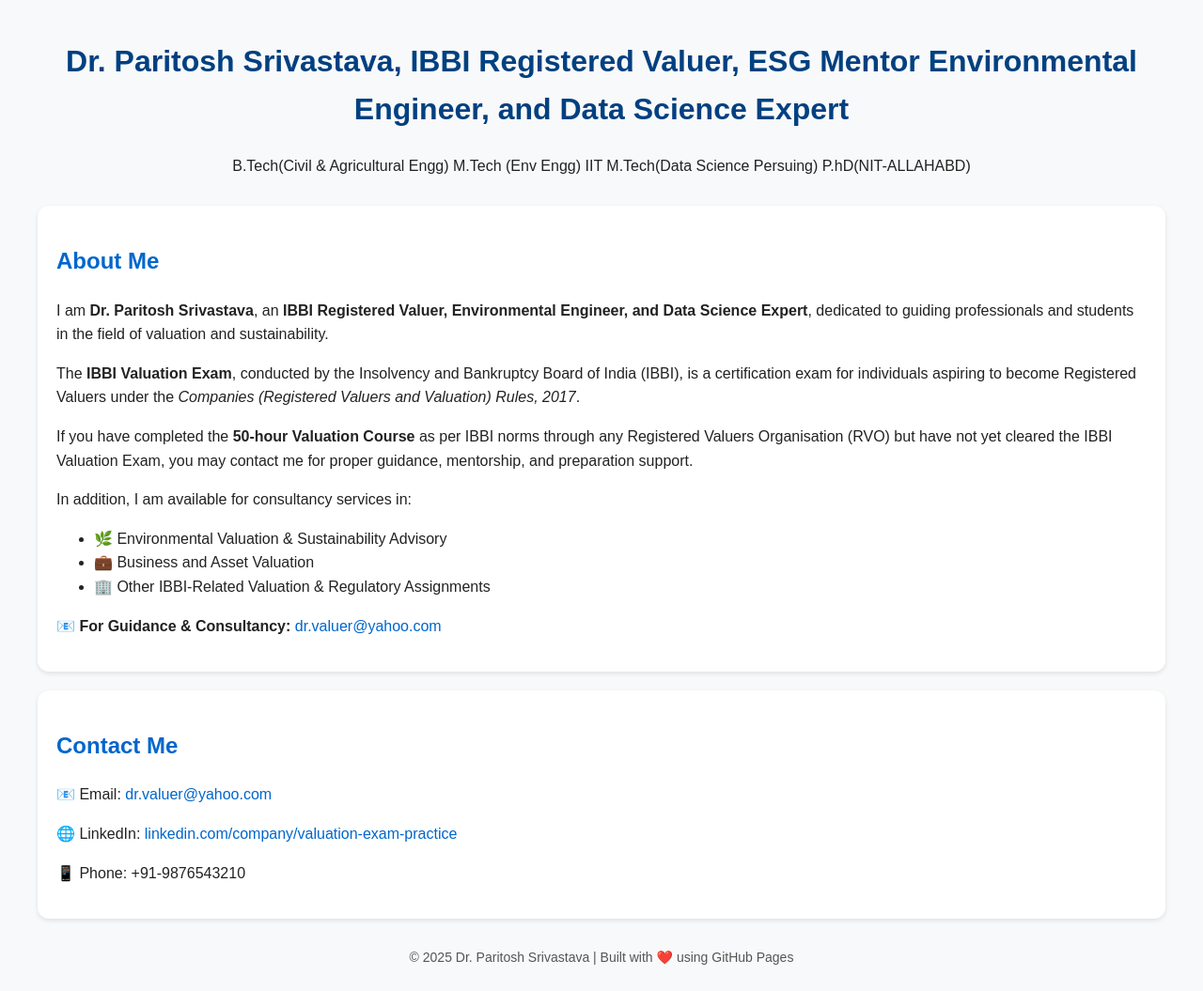
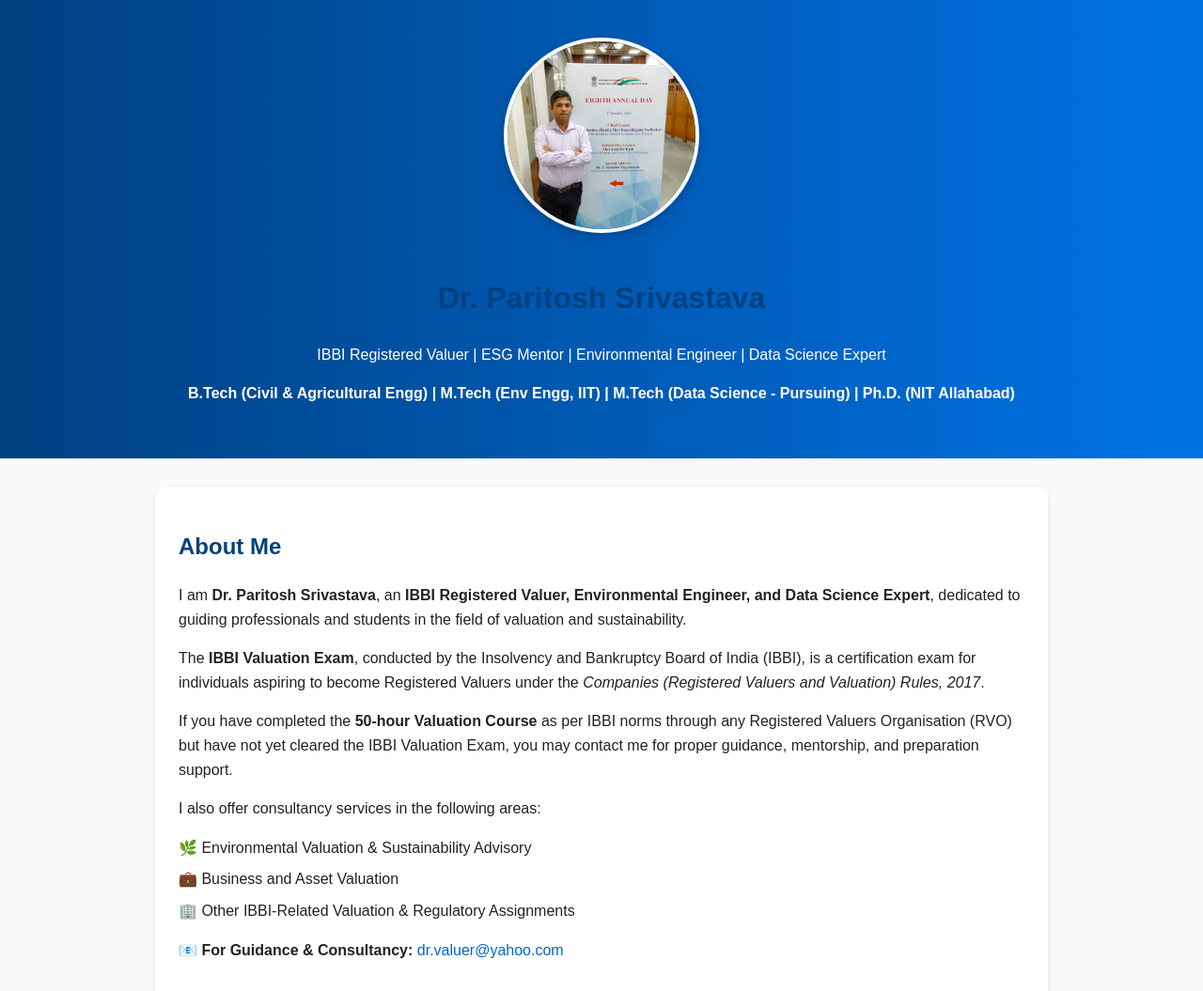
Before and after one commit to pari142224/PL-IBBI, a plain HTML site: page index.html in a window 1280 px wide. Shown: the top 1055 px of the page at 94% size. Drawn offline with Linux system fonts and the light colour scheme.

Commit message:
Update index.html

```diff
--- a/index.html
+++ b/index.html
@@ -7,50 +7,88 @@
   <style>
     body {
       font-family: Arial, sans-serif;
-      margin: 40px;
+      margin: 0;
       line-height: 1.6;
       background-color: #f8f9fa;
       color: #222;
     }
+
     header {
+      background: linear-gradient(90deg, #004080, #0073e6);
+      color: white;
       text-align: center;
-      margin-bottom: 30px;
+      padding: 40px 20px;
     }
-    h1 {
-      color: #004080;
+
+    img.profile {
+      width: 200px;
+      height: 200px;
+      border-radius: 50%;
+      object-fit: cover;
+      border: 4px solid #fff;
+      box-shadow: 0 4px 12px rgba(0, 0, 0, 0.2);
+      margin-bottom: 15px;
     }
+
     section {
       background: #fff;
       border-radius: 12px;
-      padding: 20px;
-      margin-bottom: 20px;
-      box-shadow: 0 2px 5px rgba(0,0,0,0.1);
+      padding: 25px;
+      margin: 30px auto;
+      box-shadow: 0 2px 5px rgba(0, 0, 0, 0.1);
+      max-width: 900px;
     }
-    h2 {
-      color: #0066cc;
+
+    h1, h2 {
+      color: #004080;
     }
-    footer {
-      text-align: center;
-      margin-top: 30px;
-      font-size: 14px;
-      color: #555;
+
+    ul {
+      list-style: none;
+      padding: 0;
     }
+
+    ul li {
+      margin: 8px 0;
+    }
+
     a {
       color: #0066cc;
       text-decoration: none;
     }
+
     a:hover {
       text-decoration: underline;
     }
+
+    footer {
+      text-align: center;
+      background: #004080;
+      color: white;
+      padding: 15px;
+      font-size: 14px;
+      margin-top: 40px;
+    }
+
+    @media (max-width: 600px) {
+      header {
+        padding: 20px 10px;
+      }
+      img.profile {
+        width: 150px;
+        height: 150px;
+      }
+    }
   </style>
 </head>
+
 <body>
 
   <header>
-    <h1>Dr. Paritosh Srivastava,
-      IBBI Registered Valuer, ESG Mentor Environmental Engineer, and Data Science Expert</h1>
-    <p>B.Tech(Civil & Agricultural Engg) M.Tech (Env Engg) IIT M.Tech(Data Science Persuing)
-       P.hD(NIT-ALLAHABD) </p>
+    <img src="1727873783428.jfif" alt="Dr. Paritosh Srivastava" class="profile">
+    <h1>Dr. Paritosh Srivastava</h1>
+    <p>IBBI Registered Valuer | ESG Mentor | Environmental Engineer | Data Science Expert</p>
+    <p><strong>B.Tech (Civil & Agricultural Engg) | M.Tech (Env Engg, IIT) | M.Tech (Data Science - Pursuing) | Ph.D. (NIT Allahabad)</strong></p>
   </header>
 
   <section id="about">
@@ -73,9 +111,7 @@
       and preparation support.
     </p>
 
-    <p>
-      In addition, I am available for consultancy services in:
-    </p>
+    <p>I also offer consultancy services in the following areas:</p>
     <ul>
       <li>🌿 Environmental Valuation & Sustainability Advisory</li>
       <li>💼 Business and Asset Valuation</li>
@@ -96,7 +132,7 @@
         linkedin.com/company/valuation-exam-practice
       </a>
     </p>
-    <p>📱 Phone: +91-9876543210</p>
+    <p>📱 Phone: +91-7053618311</p>
   </section>
 
   <footer>
```
